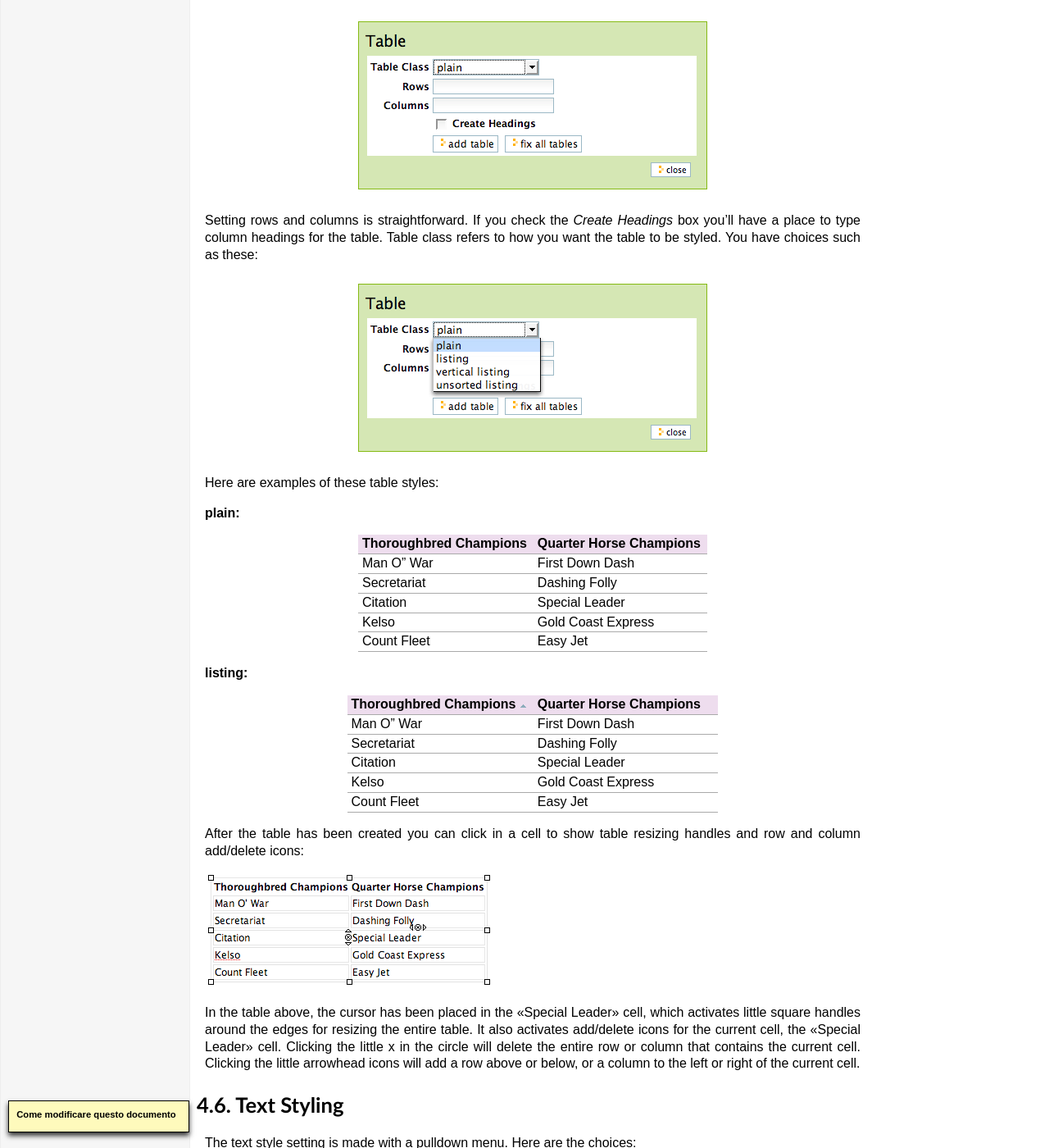
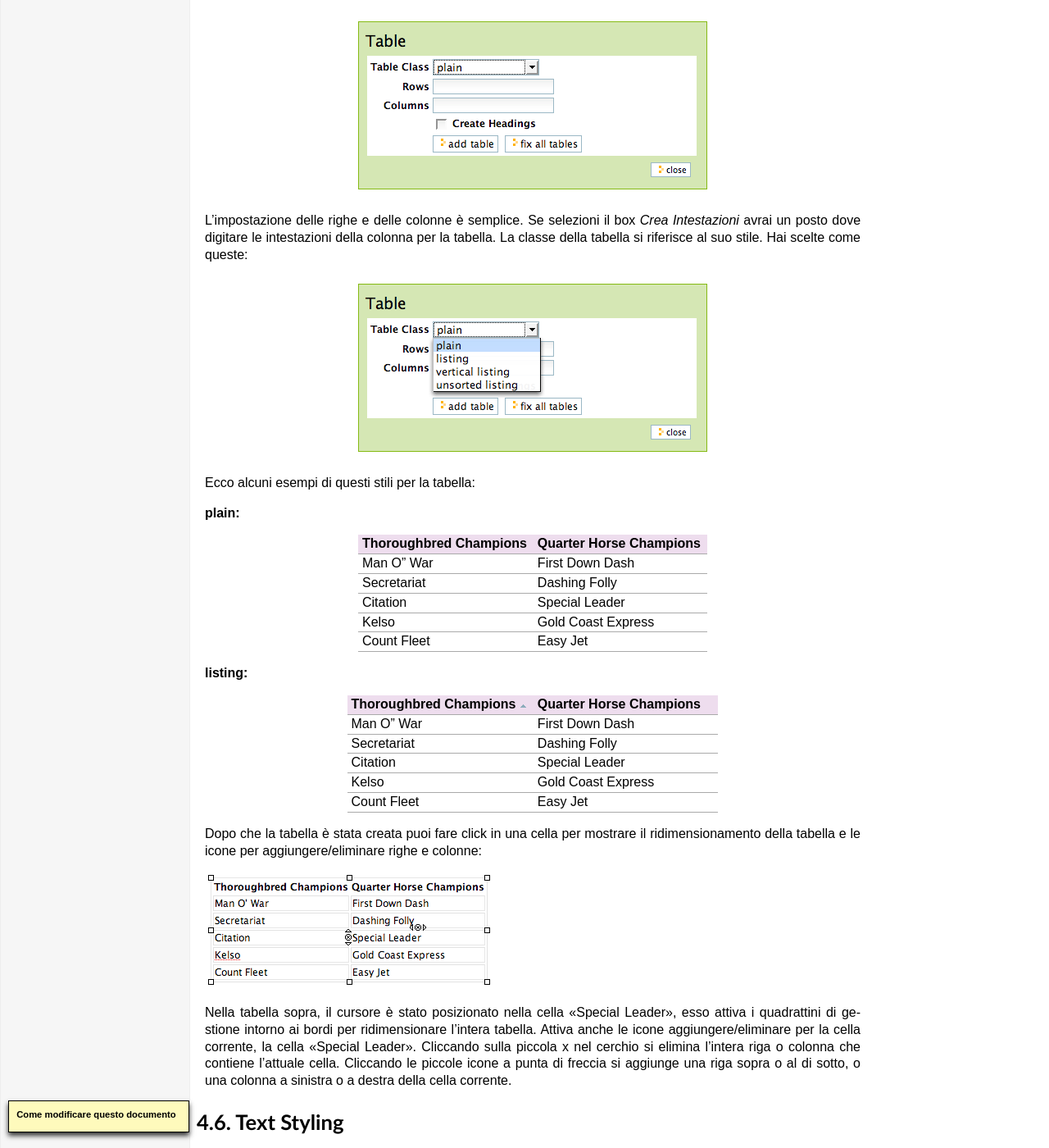
Before and after one commit to plone-it/collective.italiandocumentation, a Sphinx documentation site: the page built from source/using-kupu-as-visual-editor/index.rst, in a window 1280 px wide and 1400 px high, scrolled down 5279 px. Shown: the whole window at 82% size. Built offline with Sphinx 7.4.7, drawn with Linux system fonts in a browser that asks for light colours; pages that are not in the unit, such as notebooks, are missing from menus; some of the changed text lies outside the part shown.

Commit message:
Aggiuta traduzione per le tabelle

```diff
--- a/source/using-kupu-as-visual-editor/index.rst
+++ b/source/using-kupu-as-visual-editor/index.rst
@@ -159,27 +159,28 @@ links-to-anchors within narrative text, by setting anchors to other
 styles within the document, and coming up with clever mixes. This
 functionality is especially important for large documents.
 
-Tables
-------
+Tabelle
+-------
 
-Tables are handy for tabular data and lists. To add a table, put your
-cursor where you want it and click the *add table* icon. You'll see the
-*add table* panel:
+Le tabelle sono a portata di mano per la visualizzazione di dati
+tabulari e liste. Per aggiungere una tabella posiziona il cursore
+nel punto desiderato e fai click sull'icona *aggiungi tabella*.
+Vedrai il pannello *aggiungi tabella*:
 
 .. figure:: ../_static/inserttablepanel.png
    :align: center
    :alt:
 
-Setting rows and columns is straightforward. If you check the *Create
-Headings* box you'll have a place to type column headings for the table.
-Table class refers to how you want the table to be styled. You have
-choices such as these:
+L'impostazione delle righe e delle colonne è semplice. Se selezioni il
+box *Crea Intestazioni* avrai un posto dove digitare le intestazioni
+della colonna per la tabella. La classe della tabella si riferisce al
+suo stile. Hai scelte come queste:
 
 .. figure:: ../_static/inserttablepanelclasses.png
    :align: center
    :alt:
 
-Here are examples of these table styles:
+Ecco alcuni esempi di questi stili per la tabella:
 
 **plain:**
 
@@ -214,18 +215,20 @@ Here are examples of these table styles:
 | Count Fleet              | Easy Jet                  |
 +--------------------------+---------------------------+
 
-After the table has been created you can click in a cell to show table
-resizing handles and row and column add/delete icons:
+Dopo che la tabella è stata creata puoi fare click in una cella per
+mostrare il ridimensionamento della tabella e le icone per
+aggiungere/eliminare righe e colonne:
 
 |image23|
 
-In the table above, the cursor has been placed in the "Special Leader"
-cell, which activates little square handles around the edges for
-resizing the entire table. It also activates add/delete icons for the
-current cell, the "Special Leader" cell. Clicking the little x in the
-circle will delete the entire row or column that contains the current
-cell. Clicking the little arrowhead icons will add a row above or below,
-or a column to the left or right of the current cell.
+Nella tabella sopra, il cursore è stato posizionato nella cella "Special
+Leader", esso attiva i quadrattini di gestione intorno ai bordi per
+ridimensionare l'intera tabella. Attiva anche le icone
+aggiungere/eliminare per la cella corrente, la cella "Special Leader".
+Cliccando sulla piccola x nel cerchio si elimina l'intera riga o colonna
+che contiene l'attuale cella. Cliccando le piccole icone a punta di freccia
+si aggiunge una riga sopra o al di sotto, o una colonna a sinistra o a destra
+della cella corrente.
 
 Text Styling
 ------------
```
